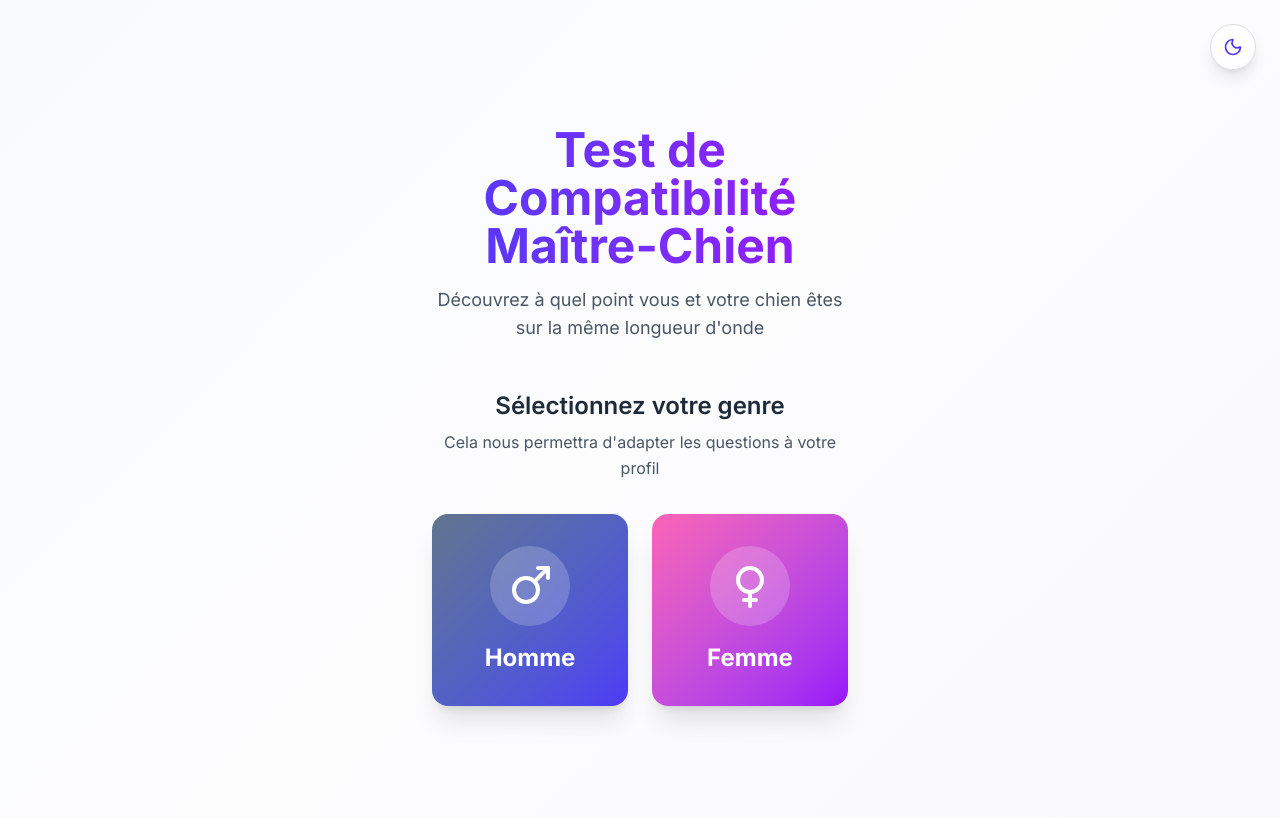
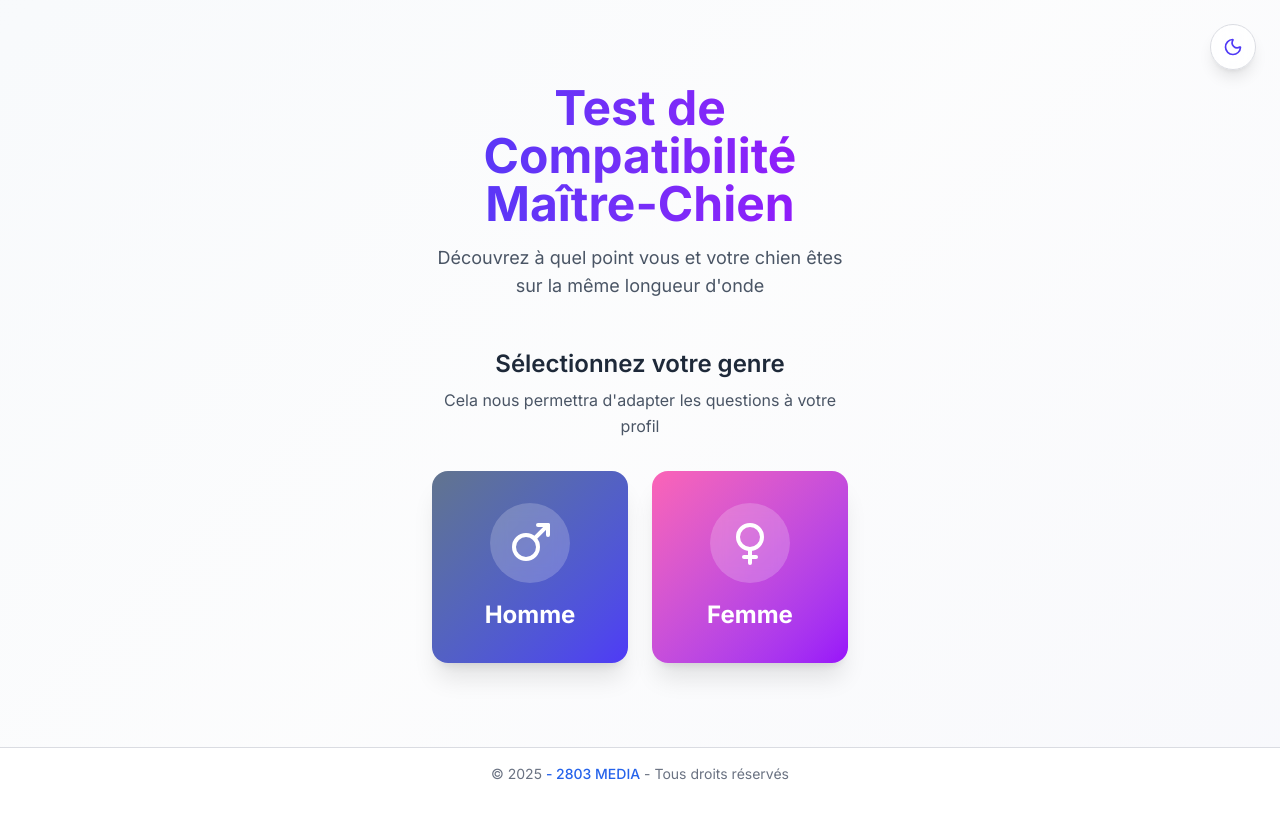
Before and after one commit to 2803media/test-maitre-chien, a Next.js app: page / in a window 1280 px wide. Shown: the top 818 px of the page. Built offline with nearby package versions, Linux system fonts and the light colour scheme.

Commit message:
update ux avec footer

```diff
--- a/app/globals.css
+++ b/app/globals.css
@@ -1,5 +1,36 @@
 @import "tailwindcss";
 @custom-variant dark (&:where(.dark, .dark *));
+
+/* Reset de base */
+html,
+body,
+#__next {
+  height: 100%;
+  margin: 0;
+  padding: 0;
+  width: 100%;
+}
+
+/* Structure principale */
+#__next {
+  display: flex;
+  flex-direction: column;
+  min-height: 100vh;
+}
+
+/* Contenu principal */
+main {
+  flex: 1;
+  display: flex;
+  flex-direction: column;
+}
+
+/* Assure que le conteneur de page prend toute la hauteur */
+.page-container {
+  flex: 1;
+  display: flex;
+  flex-direction: column;
+}
 
 @layer base {
   button:not(:disabled),
--- a/app/layout.js
+++ b/app/layout.js
@@ -2,6 +2,7 @@ import { Inter } from "next/font/google";
 import { ThemeProvider } from "next-themes";
 import "./globals.css";
 import ThemeToggle from "@/components/ThemeToggle";
+import Link from "next/link";
 
 const inter = Inter({ subsets: ["latin"] });
 
@@ -13,14 +14,32 @@ export const metadata = {
 export default function RootLayout({ children }) {
   return (
     <html lang="fr" suppressHydrationWarning>
-      <body className={inter.className}>
+      <body className={`${inter.className} min-h-screen flex flex-col`}>
         <ThemeProvider
           attribute="class"
           defaultTheme="light"
           enableSystem={false}
         >
-          <ThemeToggle />
-          {children}
+          <div className="flex flex-col min-h-screen">
+            <ThemeToggle />
+            <main className="flex-1">{children}</main>
+            <footer className="bg-white dark:bg-gray-900 border-t border-gray-200 dark:border-gray-700 py-4">
+              <div className="container mx-auto px-4 text-center">
+                <p className="text-sm text-gray-500 dark:text-gray-400">
+                  &copy; {new Date().getFullYear()}{" "}
+                  <Link
+                    href="https://2803media.fr"
+                    target="_blank"
+                    rel="noopener noreferrer"
+                    className="font-medium text-indigo-600 hover:text-indigo-500 dark:text-indigo-400 dark:hover:text-indigo-300 transition-colors"
+                  >
+                    - 2803 MEDIA
+                  </Link>{" "}
+                  - Tous droits réservés
+                </p>
+              </div>
+            </footer>
+          </div>
         </ThemeProvider>
       </body>
     </html>
--- a/app/page.js
+++ b/app/page.js
@@ -159,7 +159,8 @@ export default function Home() {
 
   // Afficher l'étape appropriée
   return (
-    <div className="min-h-screen flex items-center justify-center p-4">
+    <div className="page-container min-h-[calc(100vh-4rem)]">
+      <div className="h-full flex items-center justify-center p-4">
         <AnimatePresence mode="wait">
           {stage === "gender" ? (
             <motion.div
@@ -206,5 +207,6 @@ export default function Home() {
           )}
         </AnimatePresence>
       </div>
+    </div>
   );
 }
--- a/components/GenderSelection.js
+++ b/components/GenderSelection.js
@@ -4,7 +4,7 @@ import { Mars, Venus } from "lucide-react";
 
 export default function GenderSelection({ onSelect }) {
   return (
-    <div className="min-h-screen flex items-center justify-center p-4">
+    <div className="w-full h-full flex items-center justify-center p-4">
       <div className="max-w-4xl w-full animate-fadeIn">
         <div className="text-center mb-12">
           <h1 className="text-4xl md:text-5xl font-bold mb-4 bg-gradient-to-r from-indigo-600 to-purple-600 dark:from-indigo-400 dark:to-purple-400 bg-clip-text text-transparent">
```
Lines whose indentation alone changed are shown as unchanged.
